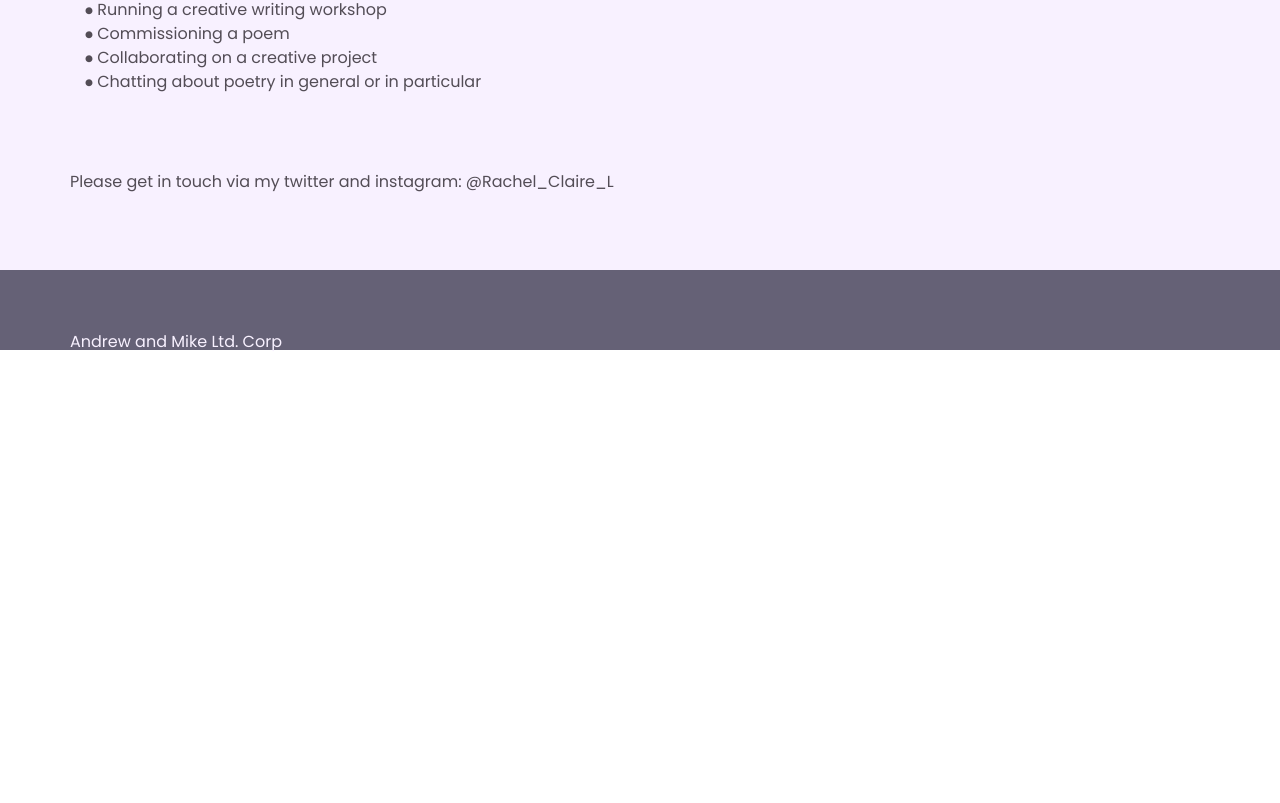
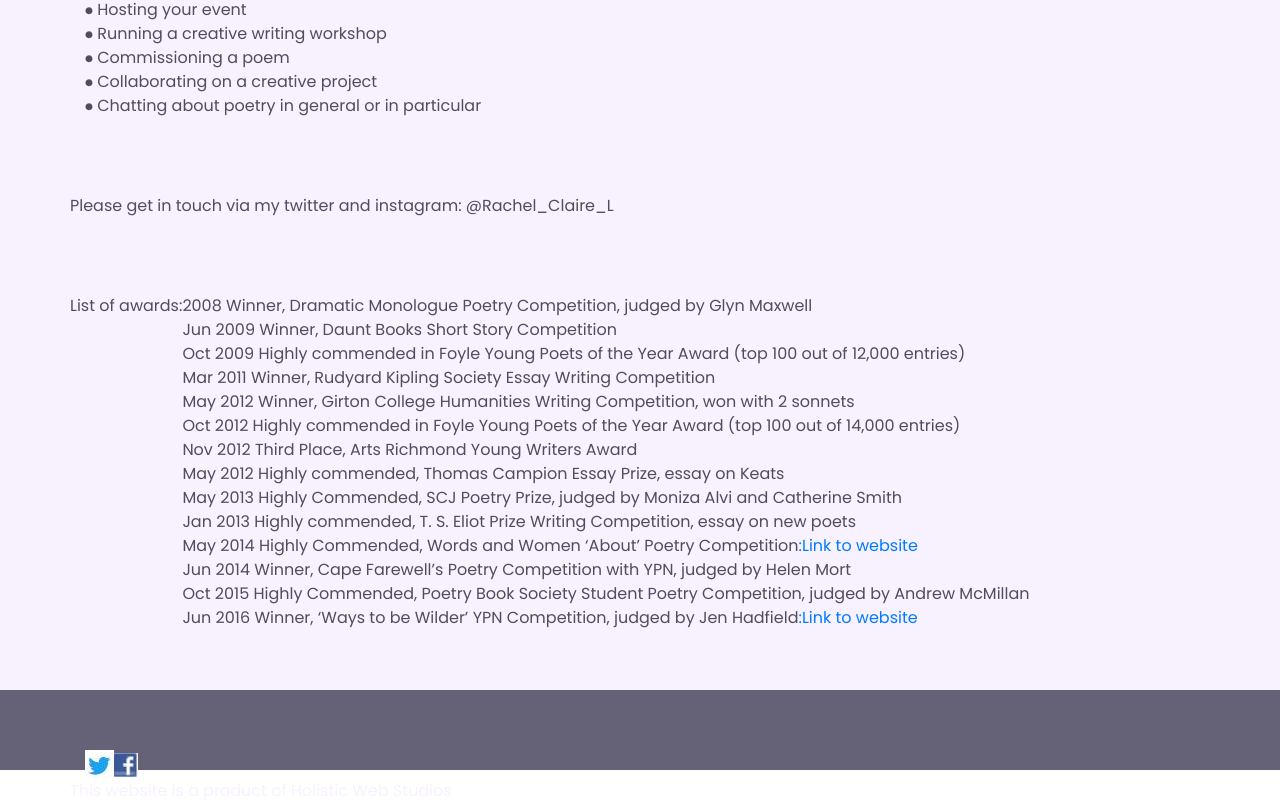
Before and after one commit to andrewlew1s/RLWebsite, a Vue app: page /#/about in a window 1280 px wide. Shown: the part 648-1451 px from the top of the page. Before the commit the page ends 1002 px from the top, so only its background shows below. Built offline with nearby package versions, Linux system fonts and the light colour scheme.

Commit message:
updated footer and about, still have image issues

```diff
--- a/src/components/AppFooter.vue
+++ b/src/components/AppFooter.vue
@@ -1,7 +1,11 @@
 <template>
 	<div class="Footer">
 		<div class="App__inner Footer__inner">
-			<span> Andrew and Mike Ltd. Corp</span>
+			<b-col>
+			<b-link href="https://twitter.com/Rachel_Claire_L"><b-img class="About__image" src="/static/images/tweet.JPG"></b-img></b-link>
+			<b-link href="https://www.facebook.com/profile.php?id=1186786120"><b-img class="About__image" src="/static/images/fbook.JPG"></b-img></b-link>
+			</b-col>
+			<span> This website is a product of Holistic Web Studios</span>
 		</div>
 	</div>
 </template>
--- a/src/containers/About/Page.vue
+++ b/src/containers/About/Page.vue
@@ -4,7 +4,7 @@
 		<b-row class="App__inner">
 			<b-col>
 				<!-- eslint-disable max-len -->
-					Hi! I am a 23-year-old award-winning poet and performer living and working in London. I make poetry happen through writing, performing, collaborating with other artists and coordinating poetry publications and events.
+					Hello! My name is Rachel, and welcome to my website! I am a 23-year-old award-winning poet and performer living and working in London. I make poetry happen through writing, performing, collaborating with other artists and coordinating poetry publications and events.
 				<!-- eslint-enable max-len -->
 			</b-col>
 		</b-row>
@@ -64,6 +64,57 @@
 			</p>
 		</b-row>
 
+		<b-row class="App__inner">
+		List of awards:
+			<b-col>
+			<b-row>
+			2008 Winner, Dramatic Monologue Poetry Competition, judged by Glyn Maxwell
+			</b-row>
+			<b-row>
+			Jun 2009 Winner, Daunt Books Short Story Competition
+			</b-row>
+			<b-row>
+			Oct 2009 	Highly commended in Foyle Young Poets of the Year Award (top 100 out of 12,000 entries)
+			</b-row>
+			<b-row>
+			Mar 2011	Winner, Rudyard Kipling Society Essay Writing Competition
+			</b-row>
+			<b-row>
+			May 2012	Winner, Girton College Humanities Writing Competition, won with 2 sonnets
+			</b-row>
+			<b-row>
+			Oct 2012	Highly commended in Foyle Young Poets of the Year Award (top 100 out of 14,000 entries)
+			</b-row>
+			<b-row>
+			Nov 2012	Third Place, Arts Richmond Young Writers Award
+			</b-row>
+			<b-row>
+			May 2012	Highly commended, Thomas Campion Essay Prize, essay on Keats
+			</b-row>
+			<b-row>
+			May 2013	Highly Commended, SCJ Poetry Prize, judged by Moniza Alvi and Catherine Smith
+			</b-row>
+			<b-row>
+			Jan 2013	Highly commended, T. S. Eliot Prize Writing Competition, essay on new poets
+			</b-row>
+			<b-row>
+			May 2014	Highly Commended, Words and Women ‘About’ Poetry Competition
+			<b-link href="http://wordsandwomennorwich.blogspot.com/search/label/Young%20Women%20Writers">:Link to website</b-link>
+			</b-row>
+			<b-row>
+			Jun 2014	Winner, Cape Farewell’s Poetry Competition with YPN, judged by Helen Mort
+			</b-row>
+			<b-row>
+			Oct 2015	Highly Commended, Poetry Book Society Student Poetry Competition, judged by Andrew McMillan
+			</b-row>
+			<b-row>
+			Jun 2016 	Winner, ‘Ways to be Wilder’ YPN Competition, judged by Jen Hadfield
+			<b-link href="http://poems.poetrysociety.org.uk/poems/twenty-tourists-in-a-motor-boat-watching-marine-plankton-bioluminesce/">:Link to website</b-link>
+			</b-row>
+			</b-col>
+
+		</b-row>
+
 	</div>
 </template>
 
```
Also changed, not shown: static/images/fbook.JPG (added), static/images/tweet.JPG (added).
